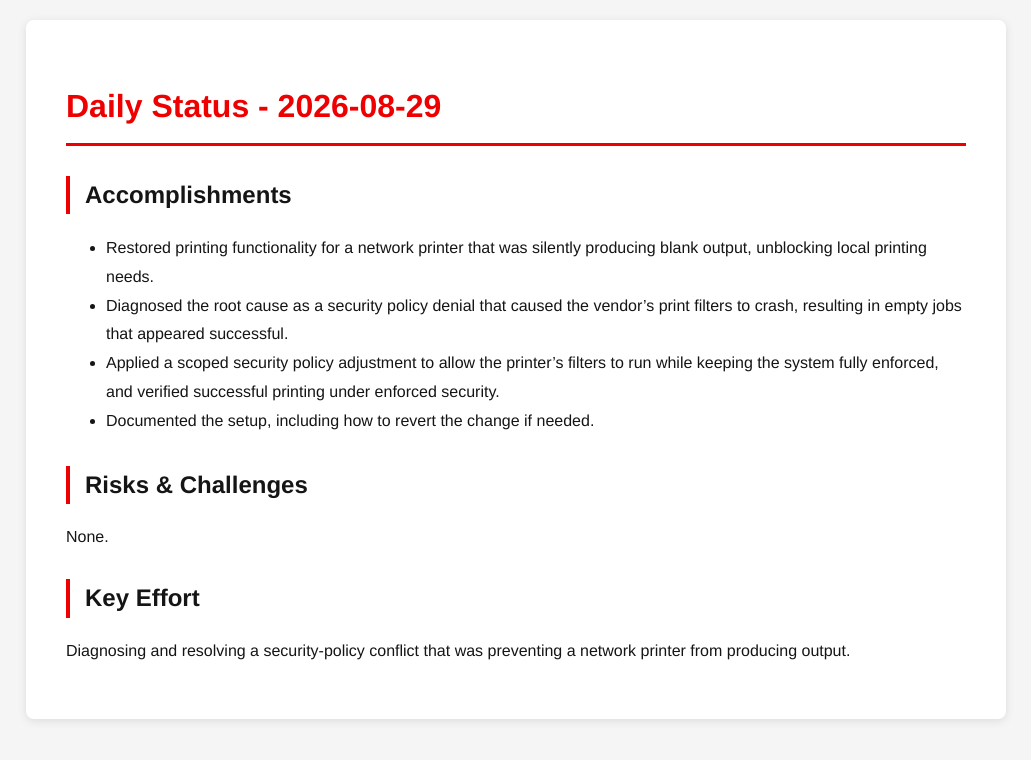
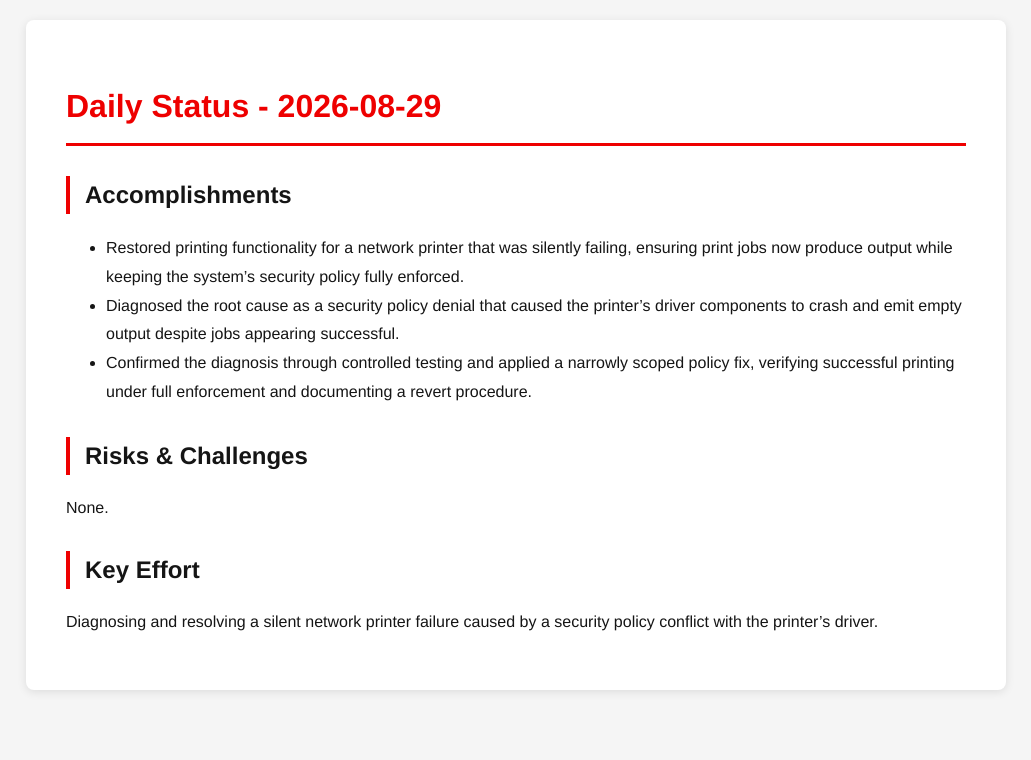
Before and after one commit to tzvatot/daily-status, a Jekyll site: the page built from 2026-08-29.md, in a window 1280 px wide. Shown: the top 760 px of the page, without its empty margins (124-1155 px from the left). Built offline with Jekyll 4.4.1, drawn with Linux system fonts in a browser that asks for light colours.

Commit message:
Daily status update - 2026-08-29

```diff
--- a/2026-08-29.md
+++ b/2026-08-29.md
@@ -7,13 +7,12 @@ date: 2026-08-29
 # Daily Status - 2026-08-29
 
 ## Accomplishments
-- Restored printing functionality for a network printer that was silently producing blank output, unblocking local printing needs.
-- Diagnosed the root cause as a security policy denial that caused the vendor's print filters to crash, resulting in empty jobs that appeared successful.
-- Applied a scoped security policy adjustment to allow the printer's filters to run while keeping the system fully enforced, and verified successful printing under enforced security.
-- Documented the setup, including how to revert the change if needed.
+- Restored printing functionality for a network printer that was silently failing, ensuring print jobs now produce output while keeping the system's security policy fully enforced.
+- Diagnosed the root cause as a security policy denial that caused the printer's driver components to crash and emit empty output despite jobs appearing successful.
+- Confirmed the diagnosis through controlled testing and applied a narrowly scoped policy fix, verifying successful printing under full enforcement and documenting a revert procedure.
 
 ## Risks & Challenges
 None.
 
 ## Key Effort
-Diagnosing and resolving a security-policy conflict that was preventing a network printer from producing output.
+Diagnosing and resolving a silent network printer failure caused by a security policy conflict with the printer's driver.
```
